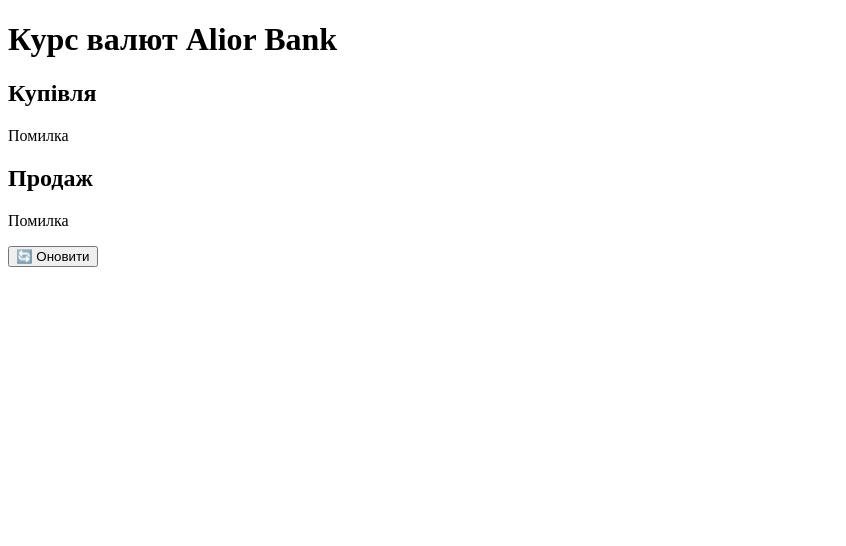
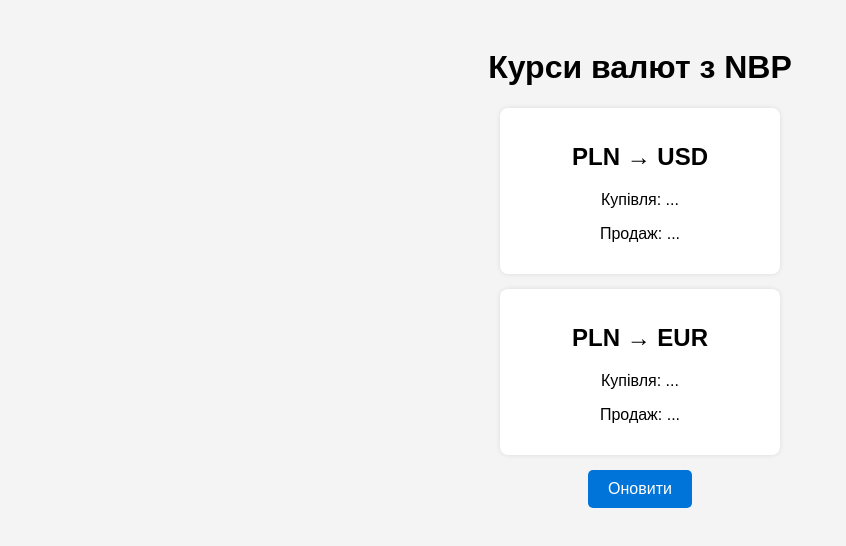
Before and after one commit to Numeroushake0/PLN-EUR-DOl, a plain HTML site: page frontend/index.html in a window 1280 px wide. Shown: the whole page, without its empty margins (0-846 px from the left). Drawn offline with Linux system fonts and the light colour scheme; no server answers.

Commit message:
Innitial commit

```diff
--- a/frontend/app.js
+++ b/frontend/app.js
@@ -1,19 +1,20 @@
-const buyRateEl = document.getElementById('buy-rate');
-const sellRateEl = document.getElementById('sell-rate');
-const refreshBtn = document.getElementById('refresh');
+const API_URL = "http://localhost:3000/api/rates"; // при деплої на Netlify треба замінити на свій backend
 
-async function loadRates() {
-  try {
-    const res = await fetch('http://localhost:3000/api/rates');
-    const data = await res.json();
-    buyRateEl.textContent = data.buy;
-    sellRateEl.textContent = data.sell;
-  } catch (error) {
-    buyRateEl.textContent = 'Помилка';
-    sellRateEl.textContent = 'Помилка';
-    console.error(error);
-  }
+async function fetchRates() {
+    try {
+        const res = await fetch(API_URL);
+        const data = await res.json();
+
+        document.getElementById("usd-buy").textContent = data.usd.buy.toFixed(2);
+        document.getElementById("usd-sell").textContent = data.usd.sell.toFixed(2);
+        document.getElementById("eur-buy").textContent = data.eur.buy.toFixed(2);
+        document.getElementById("eur-sell").textContent = data.eur.sell.toFixed(2);
+    } catch (err) {
+        alert("Не вдалося отримати курси валют");
+    }
 }
 
-refreshBtn.addEventListener('click', loadRates);
-loadRates();
+document.getElementById("refresh-btn").addEventListener("click", fetchRates);
+
+// Завантаження при старті
+fetchRates();
--- a/frontend/index.html
+++ b/frontend/index.html
@@ -1,26 +1,28 @@
 <!DOCTYPE html>
 <html lang="uk">
 <head>
-  <meta charset="UTF-8">
-  <meta name="viewport" content="width=device-width, initial-scale=1.0">
-  <title>Курс валют</title>
-  <link rel="stylesheet" href="style.css">
+    <meta charset="UTF-8">
+    <meta name="viewport" content="width=device-width, initial-scale=1.0">
+    <title>Курс валют PLN</title>
+    <link rel="stylesheet" href="styles.css">
 </head>
 <body>
-  <h1>Курс валют Alior Bank</h1>
+    <h1>Курси валют з NBP</h1>
 
-  <div class="rate-box">
-    <h2>Купівля</h2>
-    <p id="buy-rate">Завантаження...</p>
-  </div>
+    <div class="currency">
+        <h2>PLN → USD</h2>
+        <p>Купівля: <span id="usd-buy">...</span></p>
+        <p>Продаж: <span id="usd-sell">...</span></p>
+    </div>
 
-  <div class="rate-box">
-    <h2>Продаж</h2>
-    <p id="sell-rate">Завантаження...</p>
-  </div>
+    <div class="currency">
+        <h2>PLN → EUR</h2>
+        <p>Купівля: <span id="eur-buy">...</span></p>
+        <p>Продаж: <span id="eur-sell">...</span></p>
+    </div>
 
-  <button id="refresh">🔄 Оновити</button>
+    <button id="refresh-btn">Оновити</button>
 
-  <script src="app.js"></script>
+    <script src="app.js"></script>
 </body>
 </html>
--- a/frontend/styles.css
+++ b/frontend/styles.css
@@ -1,21 +1,29 @@
 body {
     font-family: Arial, sans-serif;
     text-align: center;
-  background: #f5f5f5;
+    background: #f4f4f4;
+    padding: 20px;
 }
 
-.rate-box {
+.currency {
     background: white;
-  display: inline-block;
-  margin: 10px;
-  padding: 20px;
+    padding: 15px;
+    margin: 15px auto;
     border-radius: 8px;
-  box-shadow: 0 0 10px rgba(0,0,0,0.1);
+    width: 250px;
+    box-shadow: 0 0 5px rgba(0,0,0,0.1);
 }
 
 button {
     padding: 10px 20px;
     font-size: 16px;
-  margin-top: 20px;
+    background: #0074D9;
+    color: white;
+    border: none;
+    border-radius: 5px;
     cursor: pointer;
 }
+
+button:hover {
+    background: #005fa3;
+}
```
Also changed, not shown: backend/server.js (+33 -23 lines). Lines whose indentation alone changed are shown as unchanged.
